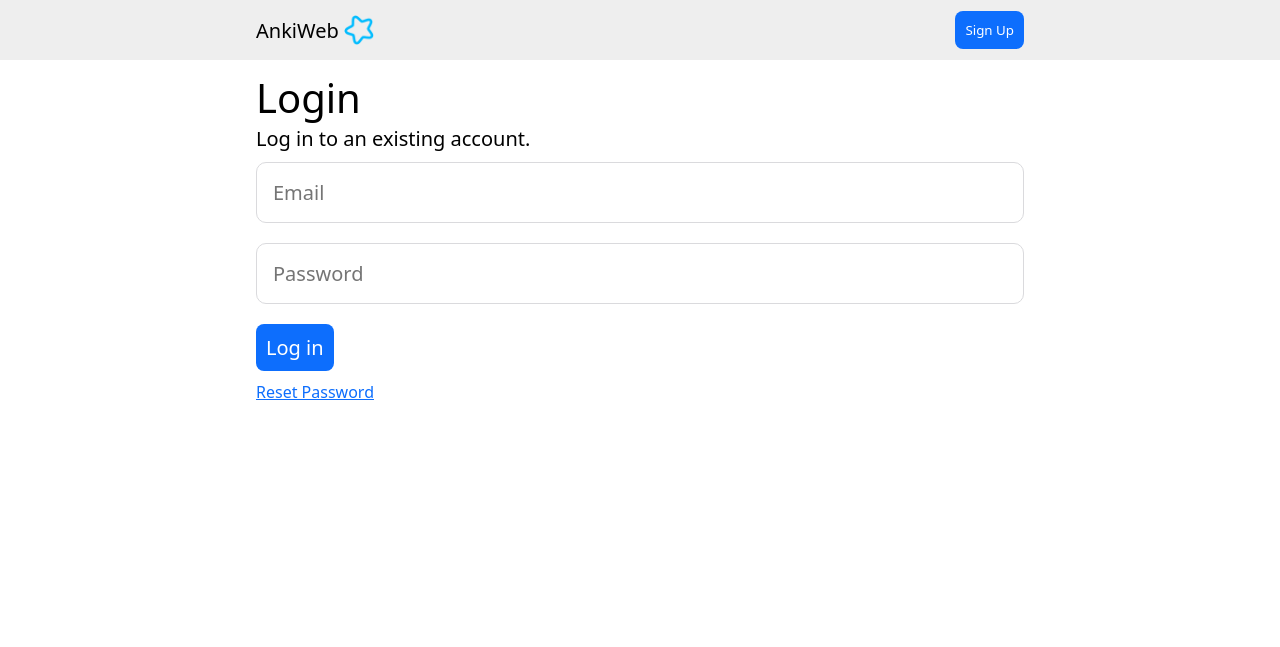
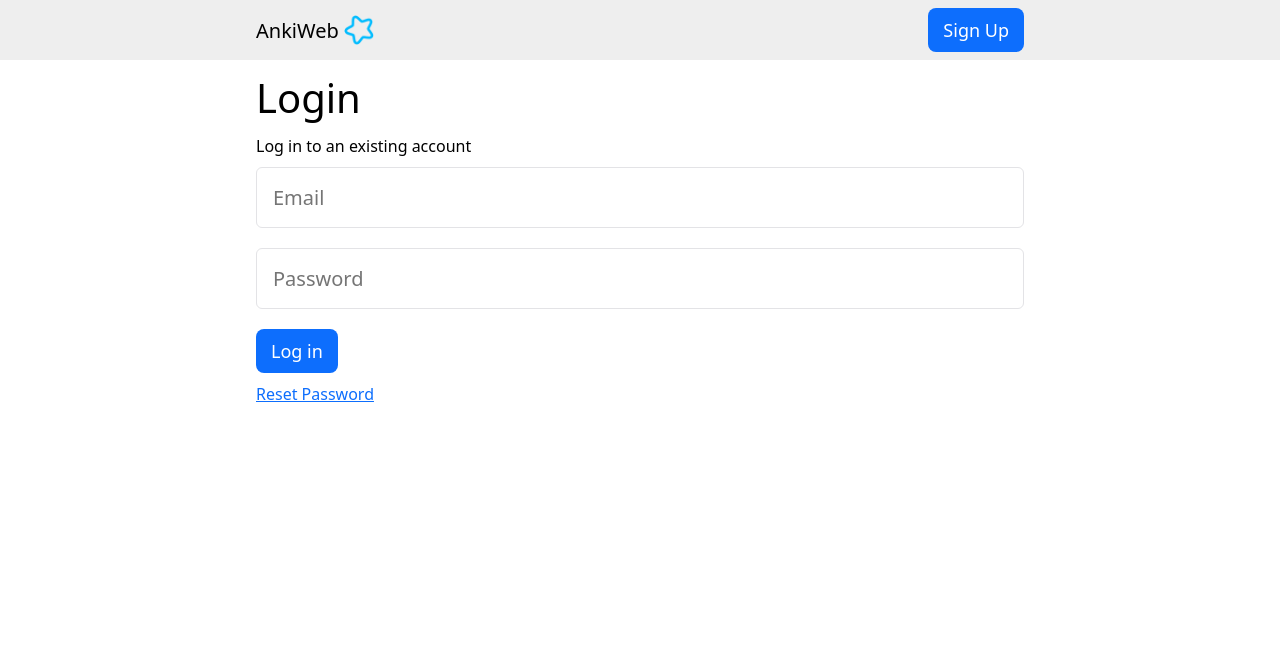
Before and after one commit to alanmts-am/ankiweb-page, a plain HTML site: page index.html in a window 1280 px wide. Shown: the top 647 px of the page. Drawn offline with Linux system fonts and the light colour scheme.

Commit message:
refactor: improve form layout

```diff
--- a/css/login.css
+++ b/css/login.css
@@ -8,6 +8,10 @@
 body {
   display: flex;
   flex-direction: column;
+}
+
+p {
+  font-size: 16px;
 }
 
 ul {
@@ -53,8 +57,6 @@ li a:hover {
   font-weight: 400;
 }
 
-
-
 .form-container {
   display: flex;
   width: 100%;
@@ -71,7 +73,7 @@ form {
 }
 
 form h1 {
-  padding-top: 10px;
+  padding: 10px 0;
   width: 100%;
   font-weight: 500;
 }
@@ -82,8 +84,8 @@ form input {
   flex-direction: column;
   box-sizing: border-box;
   margin: 10px 0 10px 0;
-  border: 1px solid #dadadd;
-  border-radius: 10px;
+  border: 1px solid #e3e3e6;
+  border-radius: 6px;
   padding: 16px;
   font-size: 20px;
 }
@@ -117,9 +119,10 @@ form a {
 
 .button {
   width: fit-content;
-  padding: 10px;
+  padding: 10px 15px;
   border: white;
   background-color: #0d6efd;
   border-radius: 8px;
   color: white;
+  font-size: large;
 }
--- a/index.html
+++ b/index.html
@@ -20,7 +20,7 @@
       <div class="form-container">
         <form action="https://www.google.com.br">
           <h1>Login</h1>
-          <label for="">Log in to an existing account. </label>
+          <p>Log in to an existing account</p>
           <input type="email" placeholder="Email" />
           <input type="password" placeholder="Password" />
           <input class="button" type="submit" value="Log in">
```
